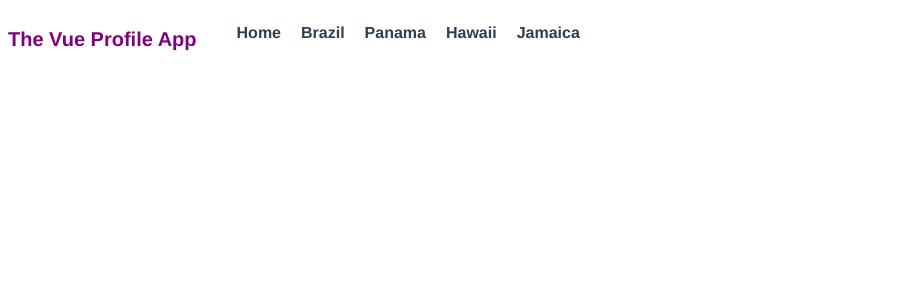
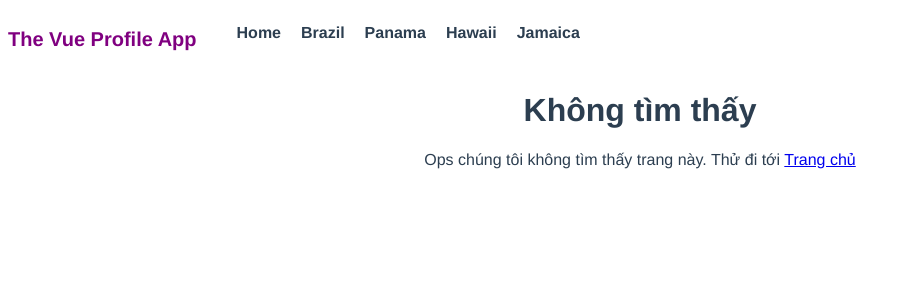
Before and after one commit to NguyenNgocVan279/vue-router, a Vue app: page /404 in a window 1280 px wide. Shown: the top 300 px of the page, without its empty margins (0-910 px from the left). Built offline with nearby package versions, Linux system fonts and the light colour scheme.

Commit message:
L14.Create a 404 Not Found route and page with Vue Router

```diff
--- a/src/router/index.js
+++ b/src/router/index.js
@@ -1,7 +1,7 @@
 import Vue from "vue";
 import VueRouter from "vue-router";
 import Home from "../views/Home.vue";
-
+import store from "@/store";
 
 Vue.use(VueRouter);
 
@@ -24,7 +24,23 @@ const routes = [
         props: true,
         component: () => import(/* webpackChunkName: "ExperienceDetails" */ "../views/ExperienceDetails"),
       }
-    ]
+    ],
+    beforeEnter: (to, from, next) => {
+      const exists = store.destinations.find(
+        destination => destination.slug === to.params.slug
+      );
+      if (exists) {
+        next();
+      } else {
+        next({ name: "notFound" });
+      }
+    }
+  },
+  {
+    path: "/404",
+    alias: "*",
+    name: "notFound",
+    component: () => import(/* webpackChunkName: "NotFound" */ "../views/NotFound"),
   }
 ];
 
--- /dev/null
+++ b/src/views/NotFound.vue
@@ -0,0 +1,9 @@
+<template>
+    <div>
+        <h1>Không tìm thấy</h1>
+        <p>
+            Ops chúng tôi không tìm thấy trang này. Thử đi tới
+            <router-link :to="{ name: 'Home' }">Trang chủ</router-link>
+        </p>
+    </div>
+</template>
```
